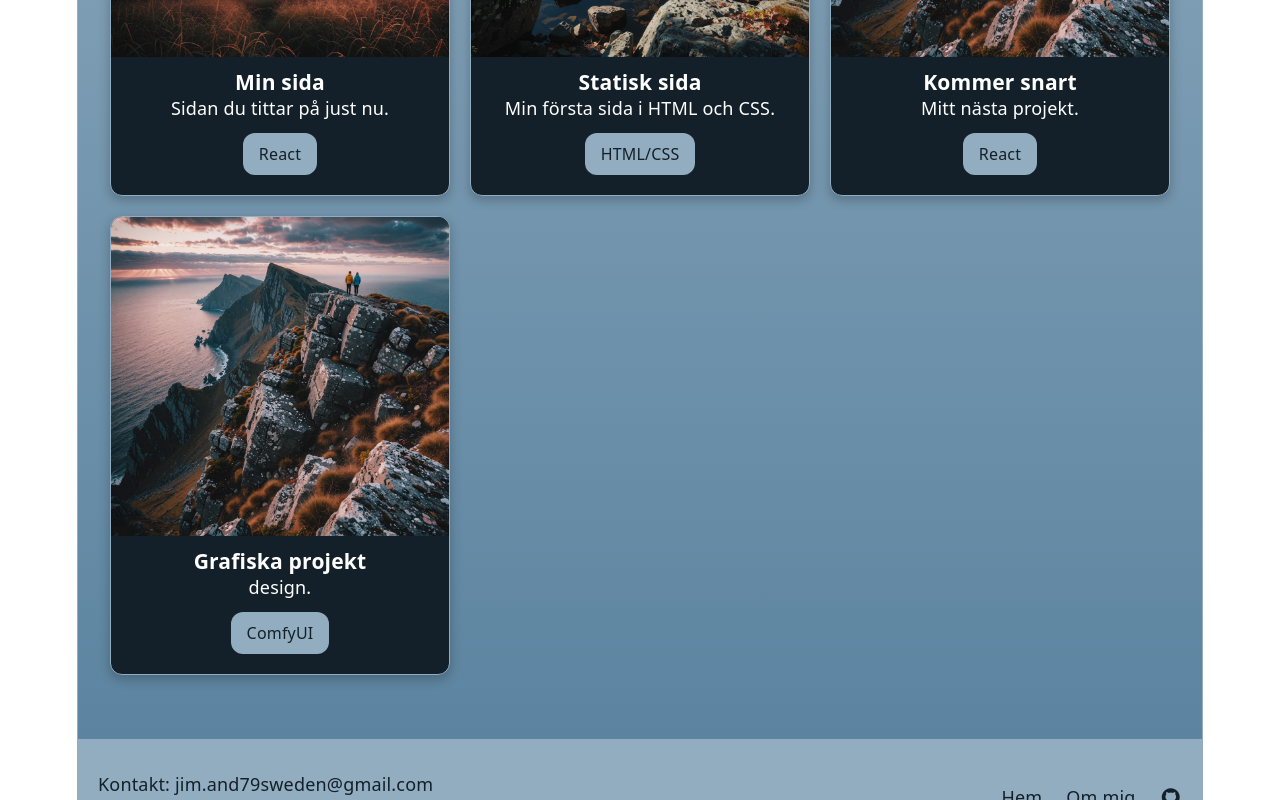
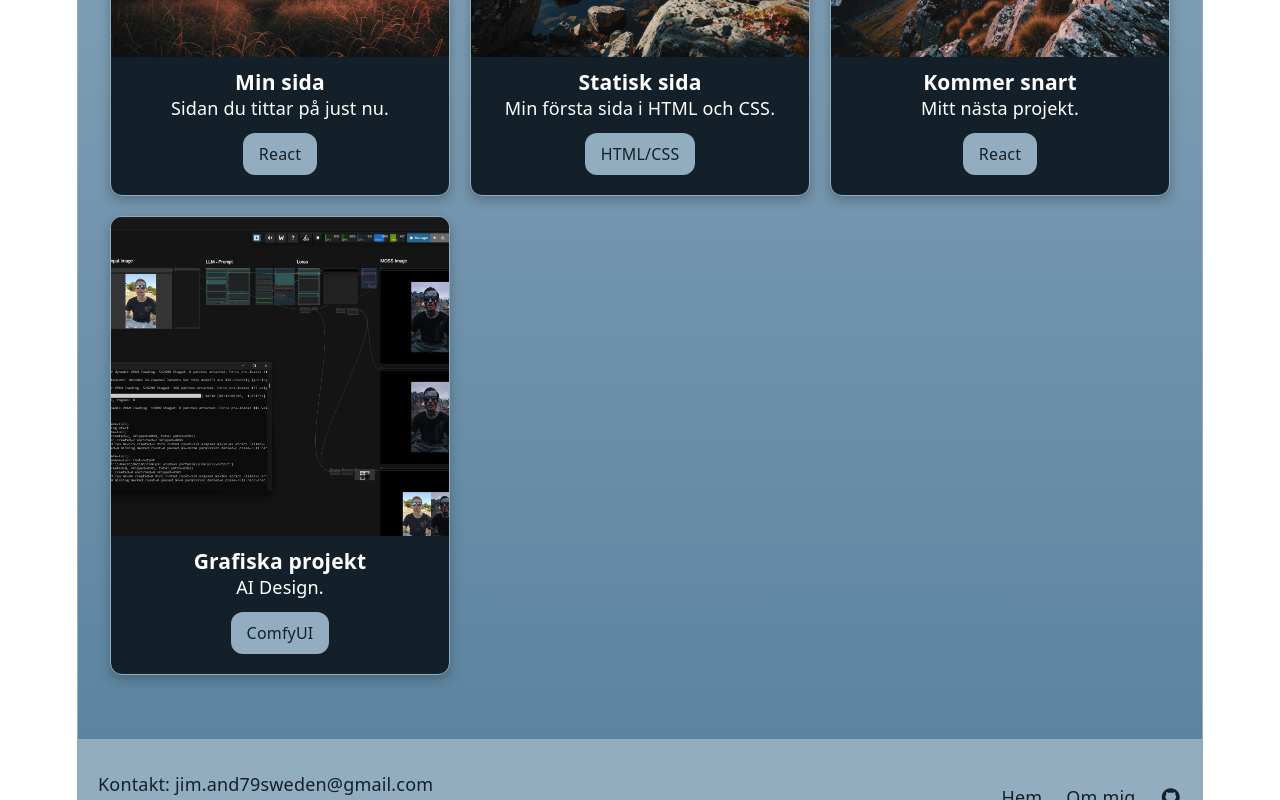
Before and after one commit to JimAndersson8/min-sida, a React (Vite) app: page /projekt in a window 1280 px wide. Shown: the part 540-1340 px from the top of the page. Built offline with nearby package versions, Linux system fonts and the light colour scheme.

Commit message:
Grafiska projekt får egen bild (comfyui1.jpg)
Byter bild och beskrivning för projekt 4 i Projekt.jsx och lägger till bilden i src/assets.

```diff
--- a/src/components/Projekt.jsx
+++ b/src/components/Projekt.jsx
@@ -4,13 +4,14 @@ import ProjektKort from './ProjektKort';
 import bild1 from '../assets/nature1.jpg';
 import bild2 from '../assets/natur2.jpg';
 import bild3 from '../assets/natur3.jpg';
+import bild4 from '../assets/comfyui1.jpg';
 
 // Varje projekt får ett unikt id. Det används som key när listan ritas ut.
 const projekt = [
   { id: 1, bild: bild1, filnamn: "nature1.jpg", titel: "Min sida", beskrivning: "Sidan du tittar på just nu.", teknik: "React" },
   { id: 2, bild: bild2, filnamn: "natur2.jpg", titel: "Statisk sida", beskrivning: "Min första sida i HTML och CSS.", teknik: "HTML/CSS" },
   { id: 3, bild: bild3, filnamn: "natur3.jpg", titel: "Kommer snart", beskrivning: "Mitt nästa projekt.", teknik: "React" },
-  { id: 4, bild: bild3, filnamn: "natur3.jpg", titel: "Grafiska projekt", beskrivning: "design.", teknik: "ComfyUI" }
+  { id: 4, bild: bild4, filnamn: "comfyui1.jpg", titel: "Grafiska projekt", beskrivning: "AI Design.", teknik: "ComfyUI" }
 ];
 
 function Projekt() {
```
Also changed, not shown: src/assets/comfyui1.jpg (added).
